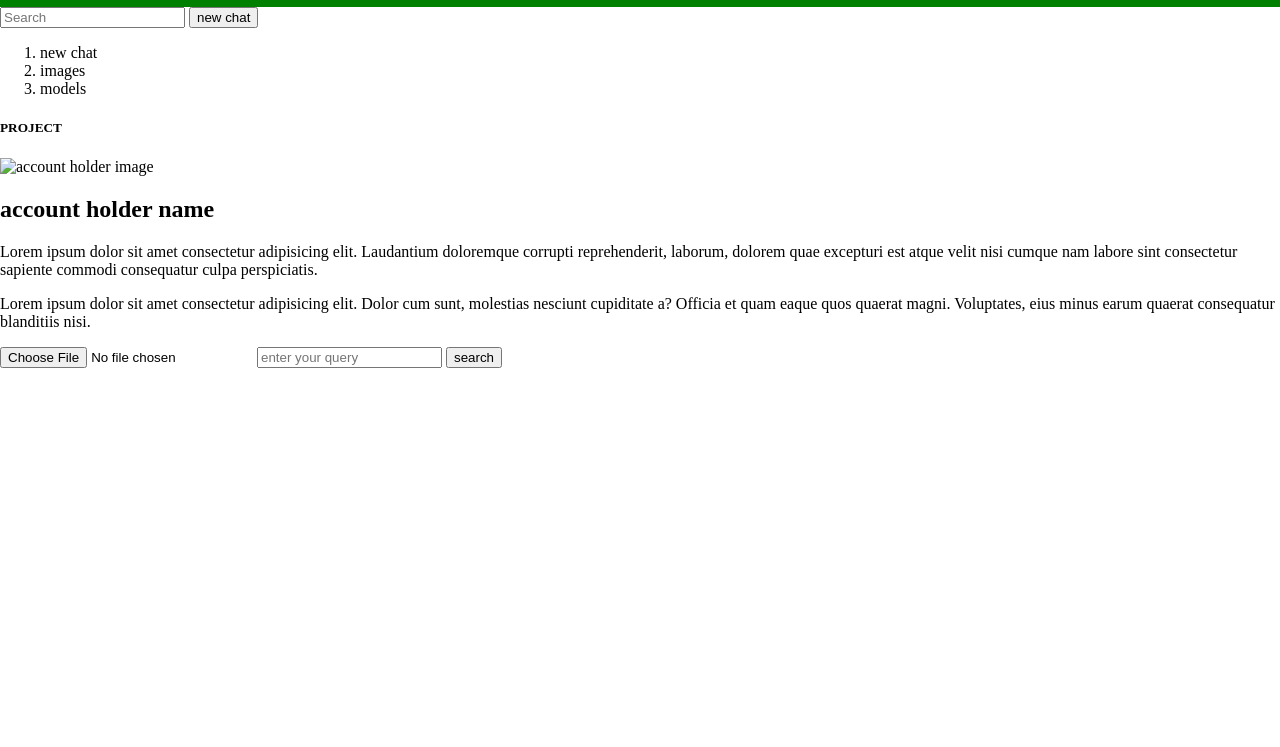
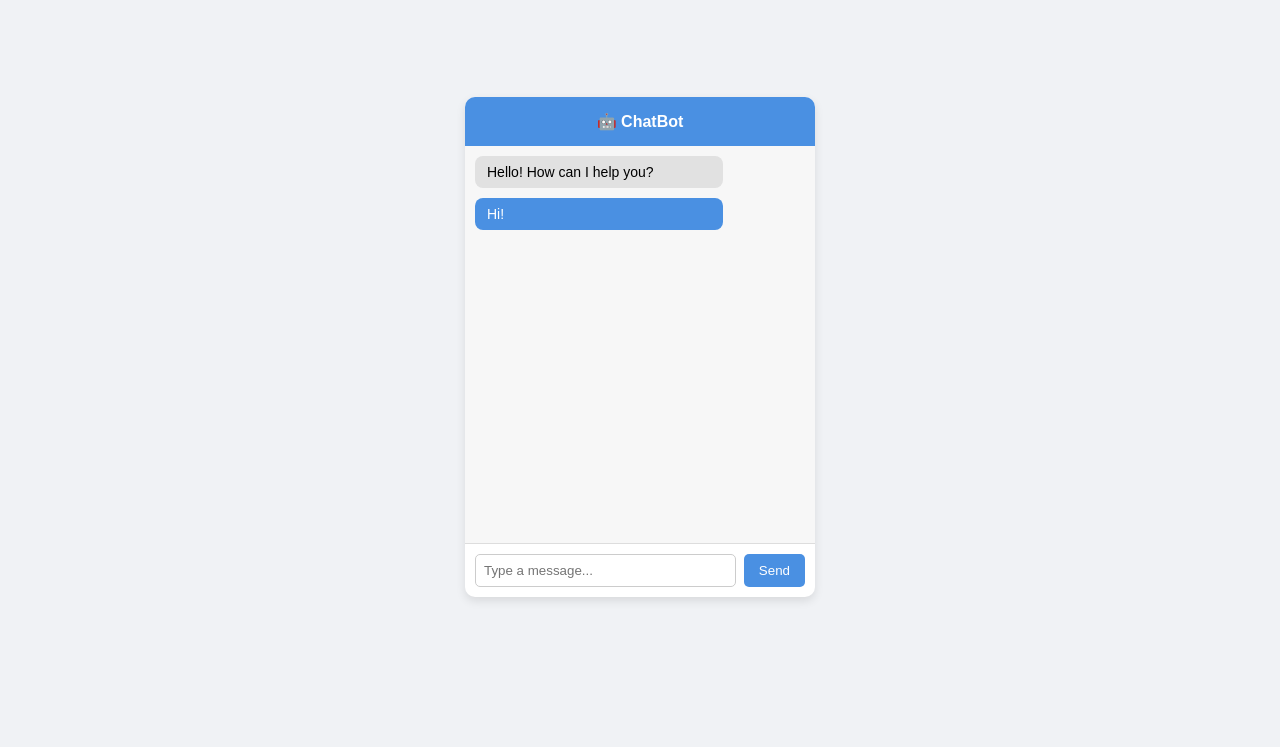
Before and after one commit to harsh63528/chatbot, a plain HTML site: page index.html in a window 1280 px wide. Shown: the part 53-800 px from the top of the page. Drawn offline with Linux system fonts and the light colour scheme.

Commit message:
redefine ui and stared js

```diff
--- a/index.html
+++ b/index.html
@@ -3,76 +3,37 @@
 <head>
     <meta charset="UTF-8">
     <meta name="viewport" content="width=device-width, initial-scale=1.0">
-    <title>chatbot</title>
+    <title>Document</title>
     <link rel="stylesheet" href="style.css">
 </head>
 <body>
-    <!-- container -->
-    <div class="container">
 
-        <!-- header -->
-        <header>
-            <h2>chat bot</h2>
+  <div class="chatbot-container">
 
-            <!-- sidebar opening button -->
-
-            <nav>
-             <img src="#" alt="sandwitch side bar button">
-
-                <ul>
-                 <li><a href="#">home</a></li>
-                 <li><a href="#">history</a></li>
-                 <li><a href="#">setting</a></li>
-                </ul>
-            </nav>
-        </header>
-
-        <!-- side  bar -->
-        <aside>
-            <div class="search">
-                <input type="text" name="search" placeholder="Search" id="searh" >
-
-                <button id="new chat">new chat</button>
+    <!-- Header -->
+    <div class="chatbot-header">
+      🤖 ChatBot
     </div>
 
-            <div class="option">
-                <ol>
-                    <li>new chat</li>
-                    <li>images</li>
-                    <li>models</li>
-                </ol>
+    <!-- Chat messages area -->
+    <div class="chatbot-messages">
+      <div class="message bot">
+        Hello! How can I help you?
       </div>
 
-            <div class="projects">
-                <h5>PROJECT</h5>
-                <section
-                id="chat history"></section>
+      <div class="message user">
+        Hi!
+      </div>
     </div>
 
-            <div class="account">
-                <img src="#" alt="account holder image">
-                <h1>account holder name</h1>
+    <!-- Input area -->
+    <div class="chatbot-input">
+      <input type="text" placeholder="Type a message..." id="query">
+      <button type="submit" id="enter">Send</button>
     </div>
-        </aside>
-
-        <!-- main  -->
-         <main>
-            <div class="screen">
-            <p id="user">Lorem ipsum dolor sit amet consectetur adipisicing elit. Laudantium doloremque corrupti reprehenderit, laborum, dolorem quae excepturi est atque velit nisi cumque nam labore sint consectetur sapiente commodi consequatur culpa perspiciatis.</p>
-
-            <p id="chat">Lorem ipsum dolor sit amet consectetur adipisicing elit. Dolor cum sunt, molestias nesciunt cupiditate a? Officia et quam eaque quos quaerat magni. Voluptates, eius minus earum quaerat consequatur blanditiis nisi.</p>
 
   </div>
 
-            <div class="input">
-                <input type="file" name="file" id="file" placeholder="select the file" >
-                <input type="text" id="instruction" placeholder="enter your query">
-                <button type="submit">search</button>
-            </div>
-         </main>
-    </div>
-
-    <!-- linking js -->
   <script src="script.js"></script>
 </body>
 </html>
--- a/script.js
+++ b/script.js
@@ -0,0 +1,18 @@
+const query= document.querySelector('#query')
+
+const enter=document.querySelector('#enter')
+
+
+enter.addEventListener('click',(e)=>{
+    e.preventDefault()
+    check()
+})
+
+function check(){
+    if(query.value){
+        alert(query.value)
+    }
+    else{
+        alert('enter the query')
+    }
+}
--- a/style.css
+++ b/style.css
@@ -1,50 +1,93 @@
-/* body */
-body{
-    margin: 0;
-    padding: 0;
-    box-sizing: border-box;
+* {
+  margin: 0;
+  padding: 0;
+  box-sizing: border-box;
+  font-family: Arial, sans-serif;
 }
 
-
-/* header section */
-header{
-    background-color: green;
-    height: 60px;
+body {
+  height: 100vh;
+  background: #f0f2f5;
+  display: flex;
+  justify-content: center;
+  align-items: center;
 }
 
-/* website name */
-header h2{
-    margin: 0%;
-    text-align: center;
-    background-color: darkslategrey;
+/* Main chatbot box */
+.chatbot-container {
+  width: 350px;
+  height: 500px;
+  background: #ffffff;
+  border-radius: 10px;
+  display: flex;
+  flex-direction: column;
+  box-shadow: 0 4px 10px rgba(0, 0, 0, 0.1);
 }
 
-/* nav bar */
-nav{
-    display: flex;
-    justify-content: space-between;
+/* Header */
+.chatbot-header {
+  background: #4a90e2;
+  color: white;
+  padding: 15px;
+  text-align: center;
+  font-weight: bold;
+  border-radius: 10px 10px 0 0;
 }
 
-/* sandwitch button */
-nav img{
-    margin: 5px;
+/* Messages */
+.chatbot-messages {
+  flex: 1;
+  padding: 10px;
+  overflow-y: auto;
+  background: #f7f7f7;
 }
 
-/* menu secton */
-nav ul{
-    display: flex;
-    margin: 0px;
+.message {
+  max-width: 75%;
+  padding: 8px 12px;
+  margin-bottom: 10px;
+  border-radius: 8px;
+  font-size: 14px;
 }
 
-nav ul li{
-    list-style-type: none;
-    margin: 5px ;
-
+/* Bot message */
+.message.bot {
+  background: #e1e1e1;
+  align-self: flex-start;
 }
 
-nav ul li a{
-    text-decoration: none;
-    color: black;
+/* User message */
+.message.user {
+  background: #4a90e2;
+  color: white;
+  align-self: flex-end;
 }
 
-/* aside */
+/* Input area */
+.chatbot-input {
+  display: flex;
+  padding: 10px;
+  border-top: 1px solid #ddd;
+}
+
+.chatbot-input input {
+  flex: 1;
+  padding: 8px;
+  border: 1px solid #ccc;
+  border-radius: 5px;
+  outline: none;
+}
+
+.chatbot-input button {
+  margin-left: 8px;
+  padding: 8px 15px;
+  border: none;
+  background: #4a90e2;
+  color: white;
+  border-radius: 5px;
+  cursor: pointer;
+}
+
+.chatbot-input button:hover {
+  background: #357abd;
+}
```
Lines whose indentation alone changed are shown as unchanged.
